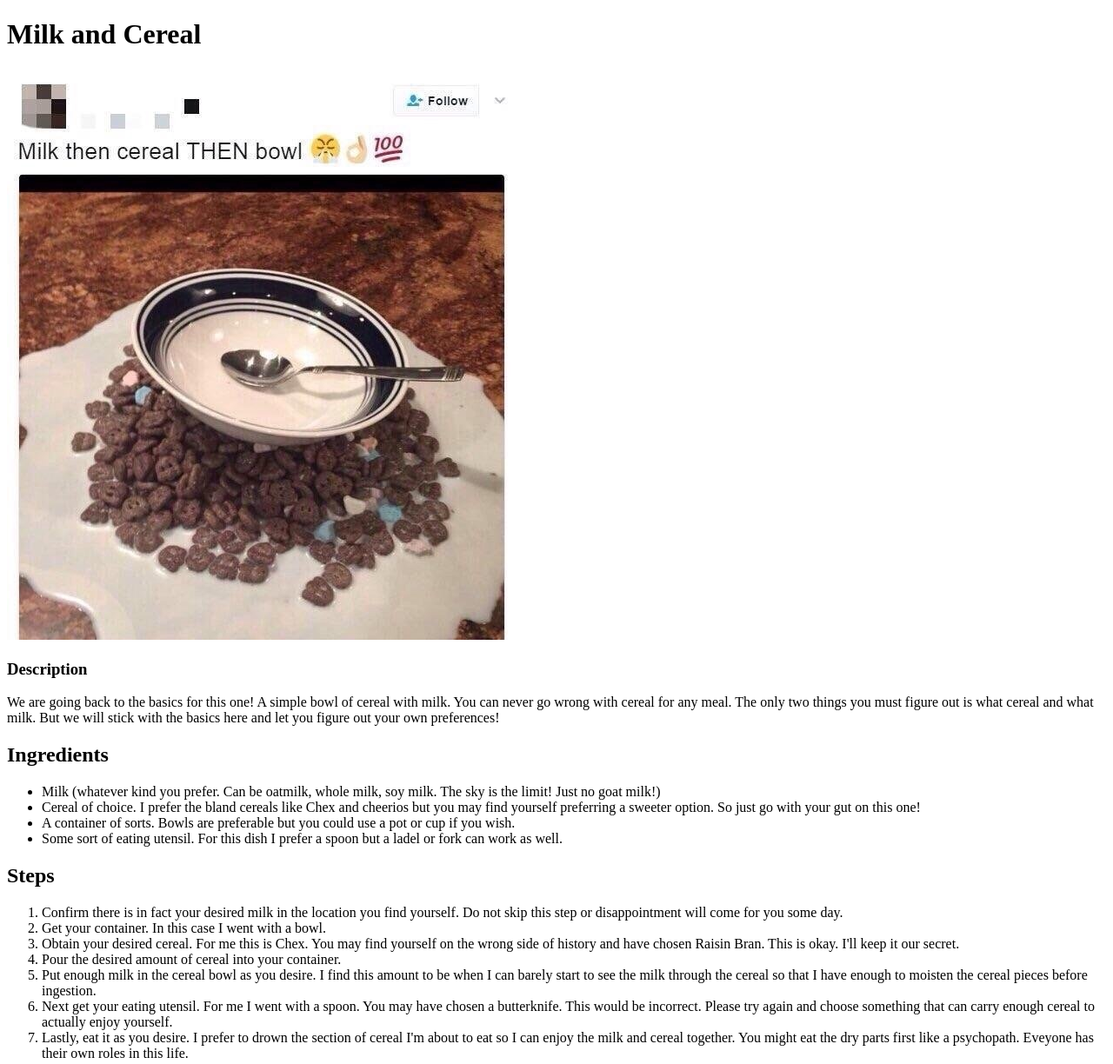
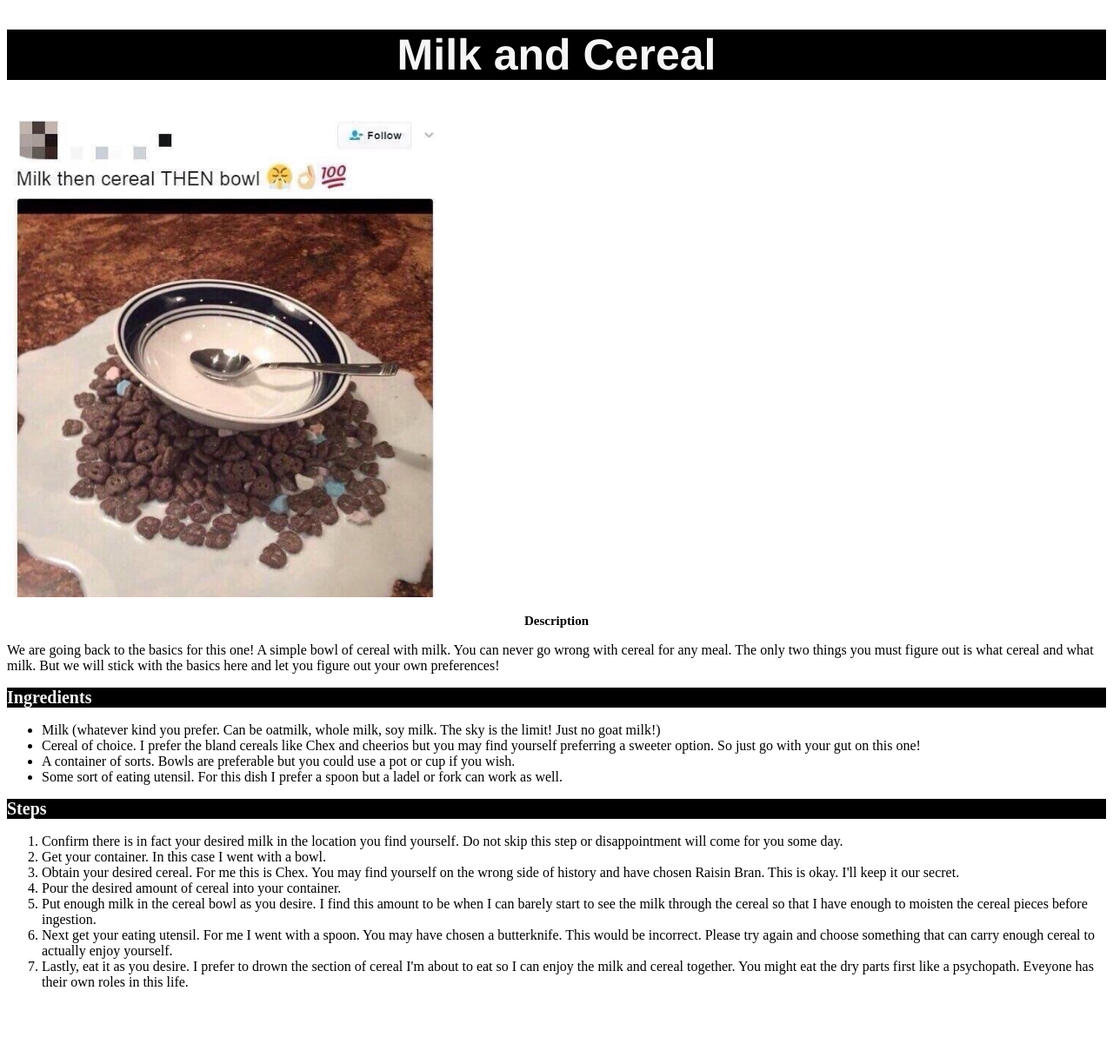
Before and after one commit to PacificNorthVestri/odin-recipes, a plain HTML site: page recipes/cereal.html in a window 1280 px wide. Shown: the whole page at 87% size. After the commit the page ends 1155 px from the top, so only its background shows below. Drawn offline with Linux system fonts and the light colour scheme.

Commit message:
adding css to existing recipes project

```diff
--- /dev/null
+++ b/recipes/cereal.css
@@ -0,0 +1,23 @@
+/*style.css*/
+    img{
+        height: auto;
+        width: 500px;
+    }
+    h1{
+        color: whitesmoke;
+        background-color: black;
+        text-align: center;
+        font-size: 50px;
+        font-family: 'Franklin Gothic Medium', 'Arial Narrow', Arial, sans-serif;
+    }
+    h3{
+        color: black;
+        text-align: center;
+        font-size: 15px;
+    }
+    h2{
+        color: whitesmoke;
+        background-color: black;
+        text-align: left;
+        font-size: 20px;
+    }
--- a/recipes/cereal.html
+++ b/recipes/cereal.html
@@ -3,6 +3,7 @@
         <head>
             <title>Milk and Cereal</title>
             <meta charset="UTF-8">
+            <link rel="stylesheet" href="cereal.css">
         </head>
 
         <body>
--- /dev/null
+++ b/recipes/cheese.css
@@ -0,0 +1,21 @@
+/*style.css*/
+    h1{
+        text-align: center;
+        color: rgb(173, 48, 26);
+        font-size: 50px;
+        font-family: 'Franklin Gothic Medium', 'Arial Narrow', Arial, sans-serif;
+    }
+    img{
+        height: auto;
+        width: 500px;
+    }
+    h3{
+        text-align: center;
+        color: black;
+        font-size: 15px;
+    }
+    h2{
+        text-align: left;
+        color: rgb(173, 48, 26);
+        font-size: 20px;
+    }
--- /dev/null
+++ b/recipes/chicken.css
@@ -0,0 +1,21 @@
+/*styles.css*/
+    h1{
+        color: rgb(231, 170, 89);
+        text-align: center;
+        font-size: 50px;
+        font-family: 'Franklin Gothic Medium', 'Arial Narrow', Arial, sans-serif;
+    }
+    img{
+        height: auto;
+        width: 700px;
+    }
+    h2{
+        color: rgb(216, 146, 54);
+        text-align: left;
+        font-size: 20px;
+    }
+    h3{
+        text-align: center;
+        color: black;
+        font-size: 15px;
+    }
--- /dev/null
+++ b/styles.css
@@ -0,0 +1,13 @@
+/*styles.css*/
+    h1{
+        color: rgb(214, 167, 14);
+        text-align: center;
+        font-size: 100px;
+
+    }
+
+    ul{
+        color: rgb(22, 22, 189);
+        text-align: left;
+        font-size: 30px;
+    }
```
Also changed, not shown: index.html (+1 -0 lines), recipes/cheese_quesodilla.html (+1 -0 lines), recipes/chicken_parmasian.html (+1 -0 lines).
